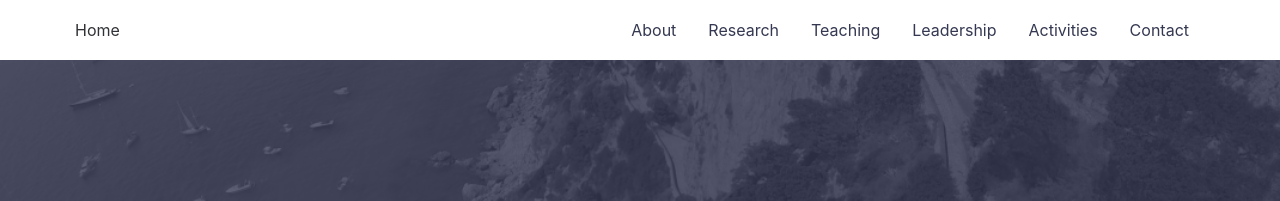
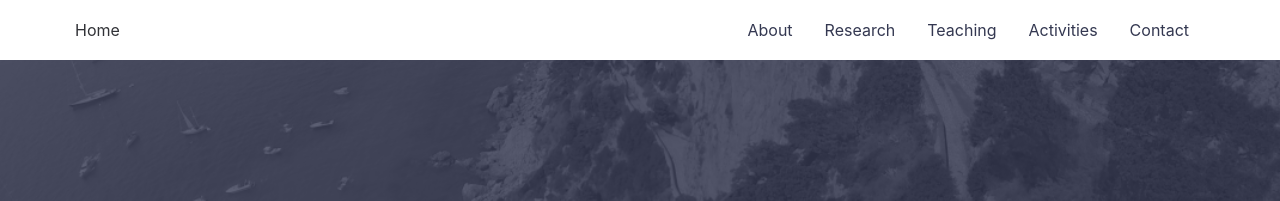
Before and after one commit to nzunigag/nzunigag.github.io, a Jekyll site: the page built from index.md, in a window 1280 px wide. Shown: the top 201 px of the page. Built offline with Jekyll 4.4.1, drawn with Linux system fonts in a browser that asks for light colours.

Commit message:
Update _config.yml

```diff
--- a/_config.yml
+++ b/_config.yml
@@ -22,7 +22,7 @@ navigation: # Navigation links
   - {name: 'About', link: '/about'}
   - {name: 'Research', link: '/research'}
   - {name: 'Teaching', link: '/teaching'}
-  - {name: 'Leadership', link: '/leadership'}
+  #- {name: 'Leadership', link: '/leadership'}
   - {name: 'Activities', link: '/activities'}
   - {name: 'Contact', link: '/contact'}
 
```
